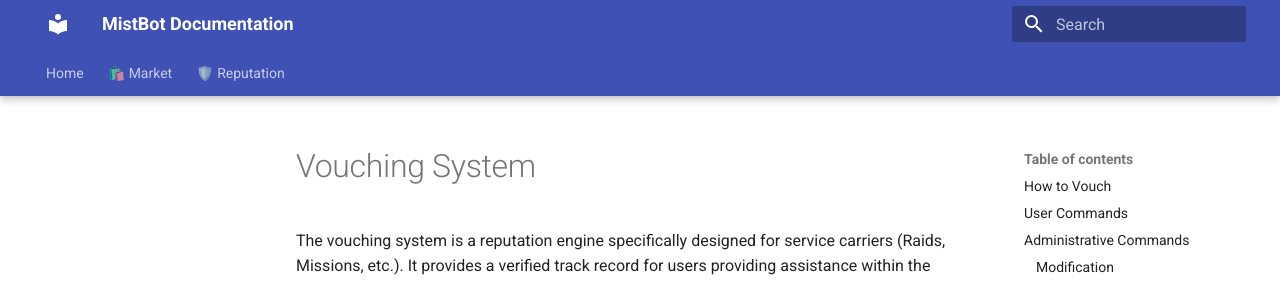
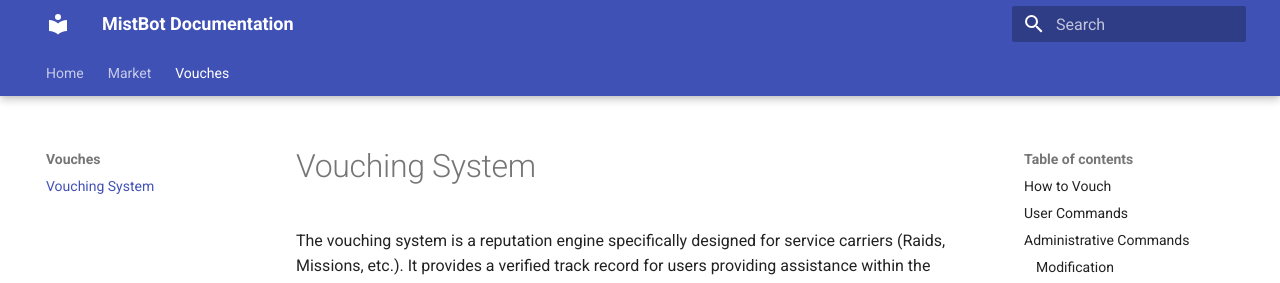
Before and after one commit to itamar11-idk/mistbotdocs, an MkDocs documentation site: the page built from docs/vouches/system.md, in a window 1280 px wide. Shown: the top 283 px of the page. Built offline with MkDocs 1.6.1 and Material for MkDocs 9.7.7, drawn with Linux system fonts in a browser that asks for light colours.

Commit message:
Update mkdocs.yml

```diff
--- a/mkdocs.yml
+++ b/mkdocs.yml
@@ -11,7 +11,7 @@ theme:
 
 nav:
   - Home: index.md
-  - 🛍️ Market:
+  - Market:
       - Overview: market/overview.md
-  - 🛡️ Reputation:
-      - Carrier Vouchers: rep/carries.md
+  - Vouches:
+      - Vouching System: vouches/system.md
```
